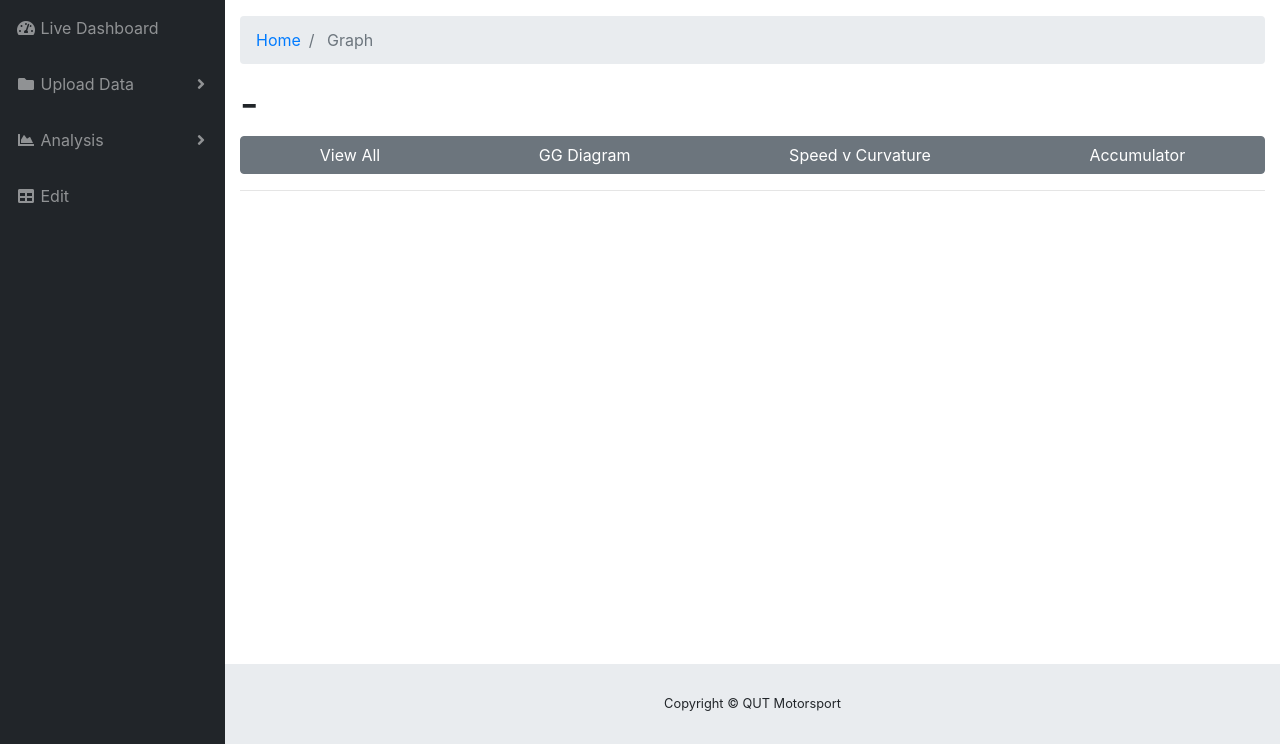
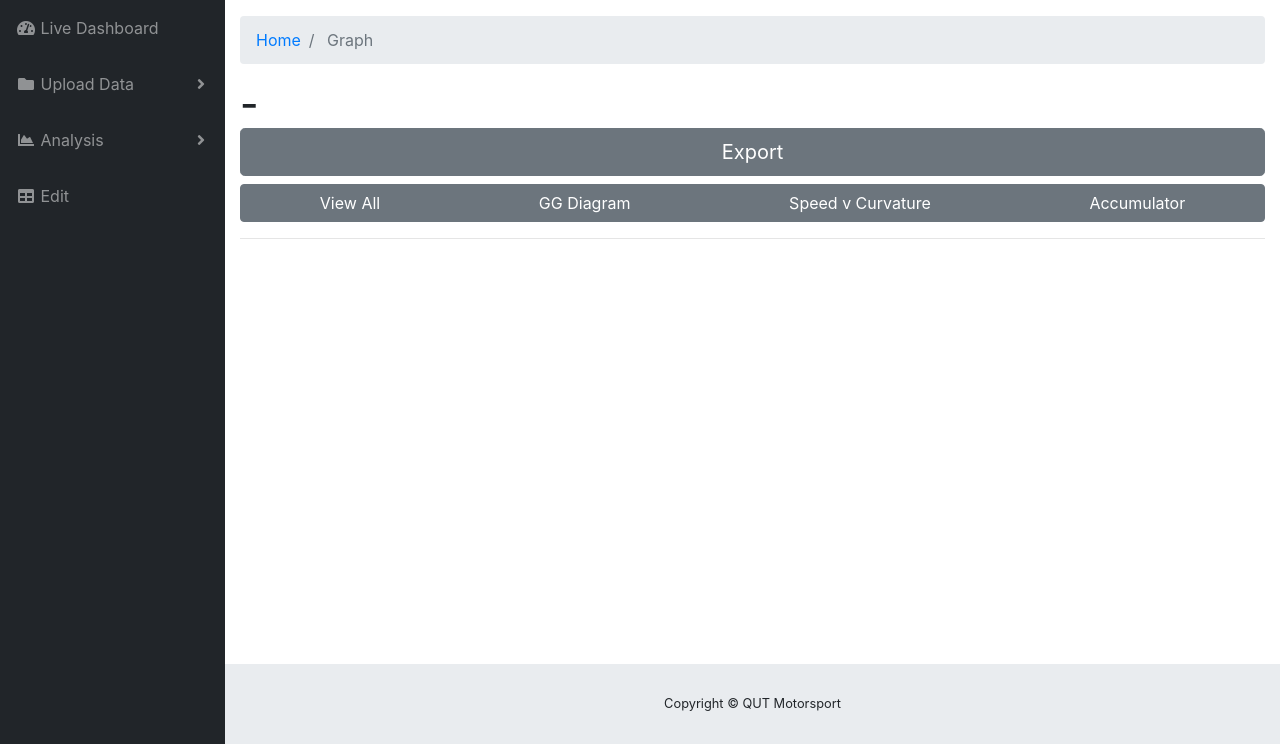
Before and after one commit to QUT-Motorsport/QUTMS_VehicleSim, a Python web app: template sim/templates/graph.html in a window 1280 px wide. Shown: the part 56-800 px from the top of the page. Run offline with Jinja, Linux system fonts and the light colour scheme; the template is opened without the code that fills it, so the values that code supplies are empty; some libraries are stand-ins or nearby versions.

Commit message:
Tuesday Progress

```diff
--- a/sim/templates/graph.html
+++ b/sim/templates/graph.html
@@ -6,6 +6,10 @@ Graph
 
 {% block header %}
 {{name}} - {{fastest_lap}}
+<div>
+    <button type="submit" class="btn btn-secondary btn-lg btn-block">Export</button>
+
+</div>
 <div class="btn-group d-flex mt-2" role="group" aria-label="Basic example">
     <button type="button" class="btn btn-secondary" onclick="window.location.href = '/graph/{{id.id}}';">View All</button>
     <button type="button" class="btn btn-secondary" onclick="window.location.href = '/gg/{{id.id}}';">GG Diagram</button>
--- a/sim/views.py
+++ b/sim/views.py
@@ -192,3 +192,9 @@ def qcar_data():
         flash('The file was successfully uploaded to the database', 'success')
         print('Added', 'success')
     return redirect(url_for('main.qcar_upload'))
+
+# Export Button (not hooked up yet - needs button + functions)
+@bproute(/export, methods=['GET', "POST"])
+def pull_pickles():
+    #pickle.load( open( "save.p", "rb" ) )
+    return redirect('/export')
--- a/vehiclesim/constructors.py
+++ b/vehiclesim/constructors.py
@@ -1,4 +1,5 @@
 from vehiclesim import *
+import pickle
 
 def plotMassLapSim(mat_file, crv_name, window_w, window_h, g, m, P, p, A, Cd, mu, Cl):
     offset, crv_array, array_length, x_array, start_position, end_position, offset, crv = fetch_data(mat_file, crv_name)
@@ -32,4 +33,7 @@ def plotMassGG(mat_file, crv_name, window_w, window_h, g, m, P, p, A, Cd, mu, Cl
 
     graph_html = plot_MassLap_gg_html(window_w, window_h, x_array, crv, velocity, a_lat, a_long)
 
+    #pickle the 'image' to be called later to download
+    pickle.dump( graph_html, open( "save.p", "wb" ) )
+
     return graph_html, fastest_lap, min_speed, max_speed
```
